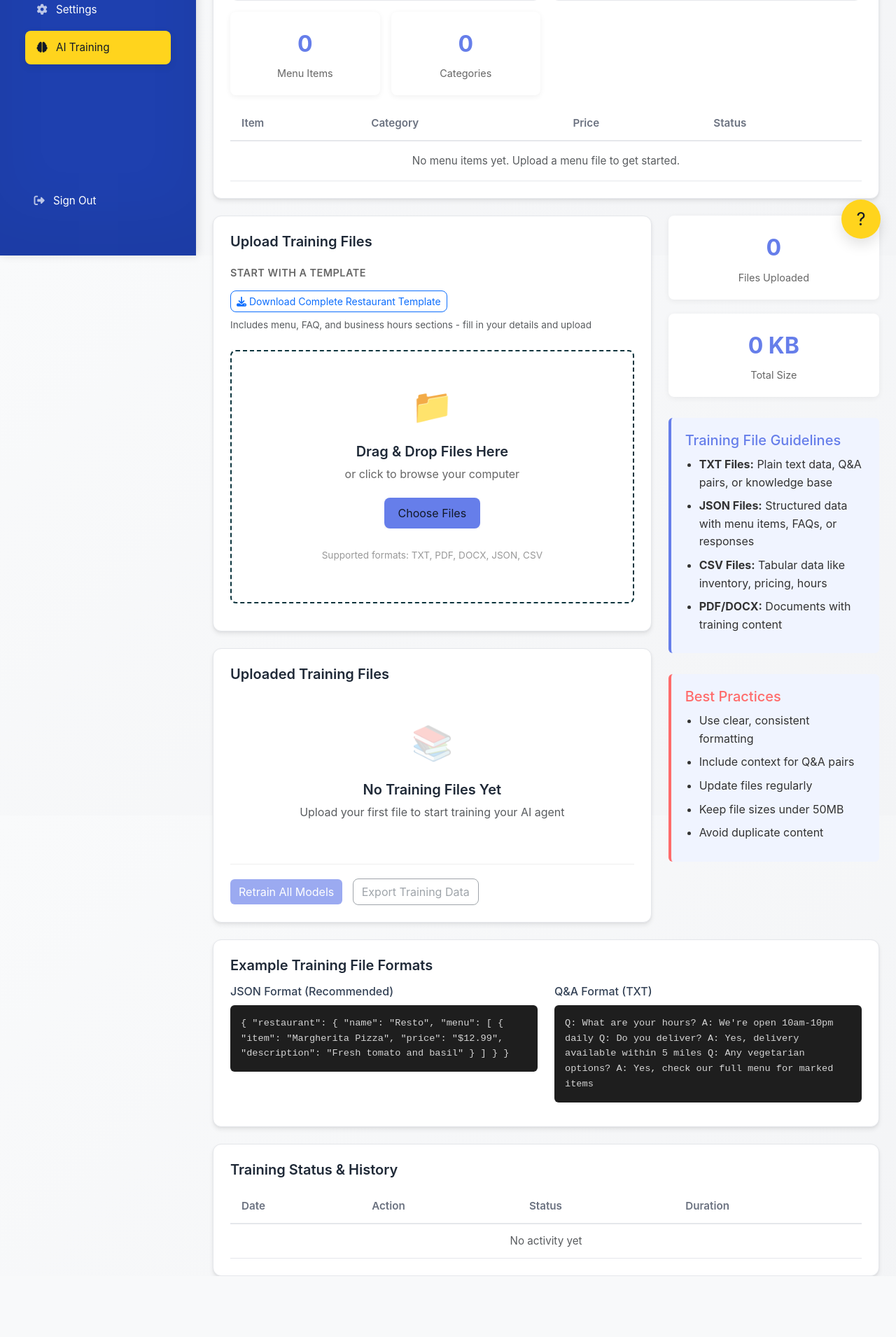
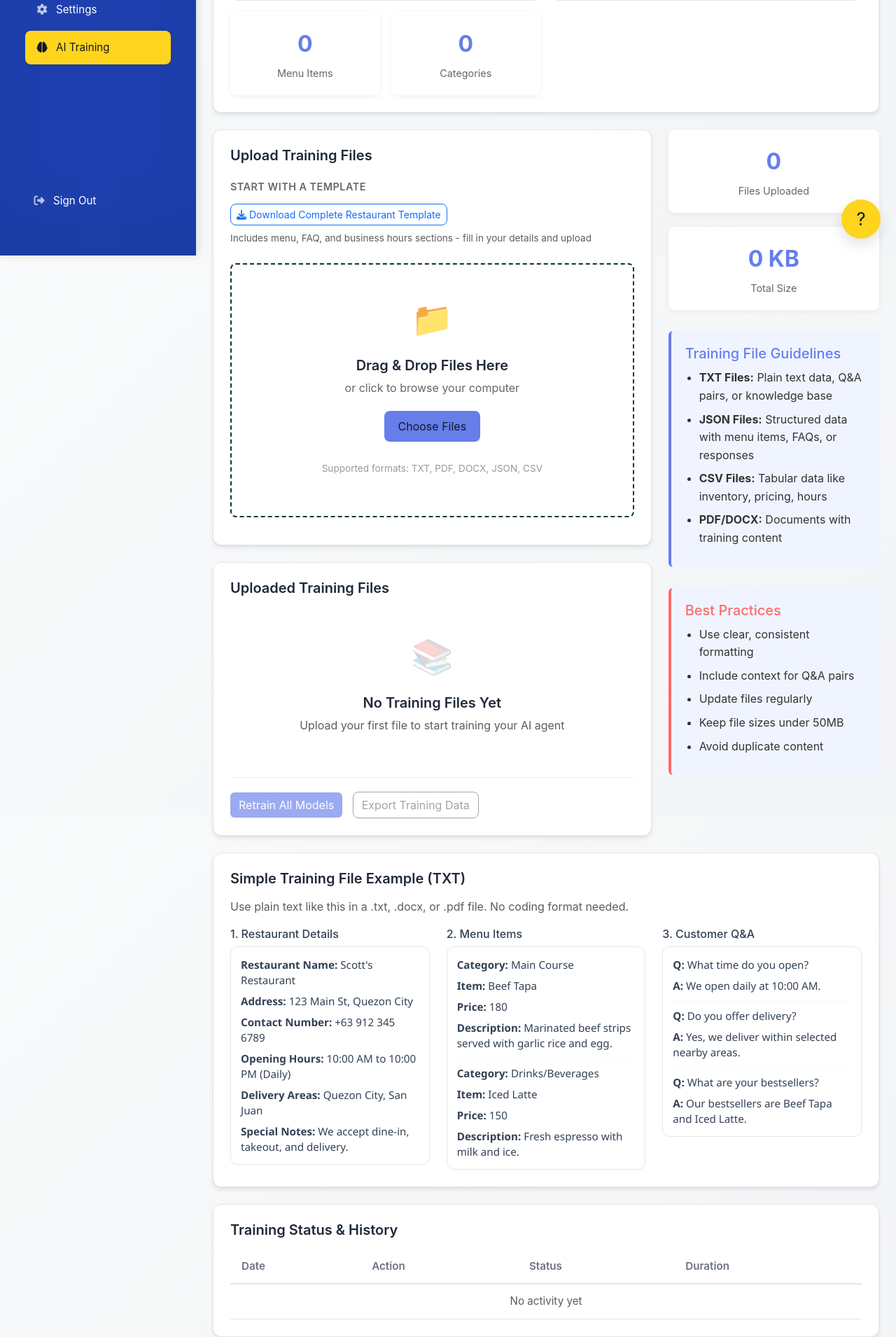
Before and after one commit to jsnb21/NA13Bot-F, a Flask app: page /ai-training in a window 1280 px wide. Shown: the part 435-2345 px from the top of the page at 70% size. Before the commit the page ends 2258 px from the top, so only its background shows below. Run offline with Flask 2, Linux system fonts and the light colour scheme; the visitor is signed in with stand-in values (Sample User, id 1); data that the repository does not hold is empty; some libraries are stand-ins or nearby versions.

Commit message:
Add AI upload modal and training examples UI
Introduce an AI processing modal and improve training-file UI/UX. CSS: add styles for training-example cards, ai-read modal, spinner and related typography/spacing. JS: add showAiReadModal/hideAiReadModal, update upload handlers to show contextual messages while reading/processing files and hide the modal in finally blocks. ai-training.html: tighten layout spacing, remove the large sample items table, replace example formats with three structured training example cards, and append the aiReadModal markup. menu.html: restyle Auto-Categorize button and remove the quick inline add form and its JS references. These changes improve feedback during AI uploads and make example training content clearer for users.

```diff
--- a/static/css/ai-training.css
+++ b/static/css/ai-training.css
@@ -245,6 +245,8 @@
         font-family: 'Courier New', monospace;
         font-size: 0.85rem;
         margin: 10px 0;
+        white-space: pre-wrap;
+        line-height: 1.5;
     }
 
     .toast-container {
@@ -393,3 +395,57 @@
         color: #0b343d;
         margin-bottom: 10px;
     }
+
+    .training-example-card {
+        background: #ffffff;
+        border: 1px solid #e5e7eb;
+        border-radius: 10px;
+        padding: 14px;
+        min-height: 220px;
+    }
+    .training-example-card p {
+        margin: 0 0 8px;
+        color: #334155;
+        line-height: 1.45;
+        font-family: 'Segoe UI', Tahoma, Geneva, Verdana, sans-serif;
+        font-size: 0.95rem;
+    }
+    .training-example-card hr {
+        margin: 10px 0;
+        border: none;
+        border-top: 1px solid #e5e7eb;
+    }
+
+    .ai-read-modal {
+        position: fixed;
+        inset: 0;
+        display: none;
+        align-items: center;
+        justify-content: center;
+        background: rgba(15, 23, 42, 0.45);
+        z-index: 11000;
+        padding: 20px;
+    }
+    .ai-read-modal.open {
+        display: flex;
+    }
+    .ai-read-modal__content {
+        width: min(480px, 95vw);
+        background: #ffffff;
+        border-radius: 14px;
+        padding: 24px;
+        text-align: center;
+        box-shadow: 0 24px 60px rgba(0, 0, 0, 0.2);
+    }
+    .ai-read-spinner {
+        width: 56px;
+        height: 56px;
+        border-radius: 50%;
+        border: 4px solid #e5e7eb;
+        border-top-color: #0b343d;
+        margin: 0 auto 14px;
+        animation: aiReadSpin 0.9s linear infinite;
+    }
+    @keyframes aiReadSpin {
+        to { transform: rotate(360deg); }
+    }
--- a/static/js/ai-training.js
+++ b/static/js/ai-training.js
@@ -979,6 +979,23 @@ const menuUploadInput = document.getElementById('menuUploadAiTraining');
 const menuPhotoTrigger = document.getElementById('menuPhotoTriggerAiTraining');
 const menuPhotoInput = document.getElementById('menuPhotoUploadAiTraining');
 const clearMenuBtn = document.getElementById('clearMenuBtnAiTraining');
+const aiReadModal = document.getElementById('aiReadModal');
+const aiReadStatus = document.getElementById('aiReadStatus');
+
+function showAiReadModal(message) {
+    if (!aiReadModal) return;
+    if (aiReadStatus && message) {
+        aiReadStatus.textContent = message;
+    }
+    aiReadModal.classList.add('open');
+    aiReadModal.setAttribute('aria-hidden', 'false');
+}
+
+function hideAiReadModal() {
+    if (!aiReadModal) return;
+    aiReadModal.classList.remove('open');
+    aiReadModal.setAttribute('aria-hidden', 'true');
+}
 
 if (menuUploadTrigger && menuUploadInput) {
     menuUploadTrigger.addEventListener('click', () => menuUploadInput.click());
@@ -990,6 +1007,7 @@ if (menuUploadTrigger && menuUploadInput) {
         const file = menuUploadInput.files[0];
         const formData = new FormData();
         formData.append('menu_file', file, file.name);
+        showAiReadModal(`Reading ${file.name} with AI. This may take a moment...`);
 
         try {
             const res = await fetch('/menu/upload', {
@@ -1006,6 +1024,7 @@ if (menuUploadTrigger && menuUploadInput) {
         } catch (err) {
             showToast('error', err.message || 'Menu upload failed');
         } finally {
+            hideAiReadModal();
             menuUploadInput.value = '';
         }
     });
@@ -1022,6 +1041,8 @@ if (menuPhotoTrigger && menuPhotoInput) {
         Array.from(menuPhotoInput.files).forEach((file) => {
             formData.append('menu_photos', file, file.name);
         });
+        const count = menuPhotoInput.files.length;
+        showAiReadModal(`Processing ${count} image file${count > 1 ? 's' : ''}. Please wait...`);
 
         try {
             const res = await fetch('/menu/photos/upload', {
@@ -1038,6 +1059,7 @@ if (menuPhotoTrigger && menuPhotoInput) {
         } catch (err) {
             showToast('error', err.message || 'Photo upload failed');
         } finally {
+            hideAiReadModal();
             menuPhotoInput.value = '';
         }
     });
--- a/templates/clients/ai-training.html
+++ b/templates/clients/ai-training.html
@@ -55,7 +55,7 @@
             </div>
         </div>
 
-        <div class="row g-3 mb-3">
+        <div class="row g-3 mb-0">
             <div class="col-md-3 col-6">
                 <div class="stat-card">
                     <div class="stat-value">{{ menu_items|length }}</div>
@@ -69,40 +69,6 @@
                 </div>
             </div>
         </div>
-
-        <div class="table-responsive">
-            <table class="table table-sm align-middle mb-0">
-                <thead>
-                    <tr>
-                        <th>Item</th>
-                        <th>Category</th>
-                        <th>Price</th>
-                        <th>Status</th>
-                    </tr>
-                </thead>
-                <tbody>
-                    {% for item in menu_items[:12] %}
-                    <tr>
-                        <td>{{ item.get('name', '') }}</td>
-                        <td>{{ item.get('category', 'Uncategorized') }}</td>
-                        <td>
-                            {% set symbol = cfg.get('currency_symbol', '₱') %}
-                            {% if symbol == 'None' or symbol == '' %}{% set symbol = '₱' %}{% endif %}
-                            {{ symbol }}{{ item.get('price', '') }}
-                        </td>
-                        <td>{{ item.get('status', 'Live') }}</td>
-                    </tr>
-                    {% else %}
-                    <tr>
-                        <td colspan="4" class="text-muted text-center py-3">No menu items yet. Upload a menu file to get started.</td>
-                    </tr>
-                    {% endfor %}
-                </tbody>
-            </table>
-        </div>
-        {% if menu_items|length > 12 %}
-        <p class="text-muted small mt-2 mb-0">Showing first 12 of {{ menu_items|length }} items.</p>
-        {% endif %}
     </div>
 
     <div class="row mb-4">
@@ -197,40 +163,53 @@
     </div>
 
     <div class="card-surface mb-4">
-        <h5 class="mb-3">Example Training File Formats</h5>
+        <h5 class="mb-3">Simple Training File Example (TXT)</h5>
+        <p class="text-muted mb-3">Use plain text like this in a .txt, .docx, or .pdf file. No coding format needed.</p>
 
         <div class="row">
-            <div class="col-md-6">
-                <h6>JSON Format (Recommended)</h6>
-                <div class="code-example">{
-  "restaurant": {
-    "name": "Resto",
-    "menu": [
-      {
-        "item": "Margherita Pizza",
-        "price": "$12.99",
-        "description": "Fresh tomato and basil"
-      }
-    ]
-  }
-}</div>
+            <div class="col-md-4">
+                <h6>1. Restaurant Details</h6>
+                <div class="training-example-card">
+                    <p><strong>Restaurant Name:</strong> Scott's Restaurant</p>
+                    <p><strong>Address:</strong> 123 Main St, Quezon City</p>
+                    <p><strong>Contact Number:</strong> +63 912 345 6789</p>
+                    <p><strong>Opening Hours:</strong> 10:00 AM to 10:00 PM (Daily)</p>
+                    <p><strong>Delivery Areas:</strong> Quezon City, San Juan</p>
+                    <p class="mb-0"><strong>Special Notes:</strong> We accept dine-in, takeout, and delivery.</p>
+                </div>
             </div>
-            <div class="col-md-6">
-                <h6>Q&A Format (TXT)</h6>
-                <div class="code-example">Q: What are your hours?
-A: We're open 10am-10pm daily
-
-Q: Do you deliver?
-A: Yes, delivery available within 5 miles
-
-Q: Any vegetarian options?
-A: Yes, check our full menu for marked items</div>
+            <div class="col-md-4">
+                <h6>2. Menu Items</h6>
+                <div class="training-example-card">
+                    <p class="mb-2"><strong>Category:</strong> Main Course</p>
+                    <p><strong>Item:</strong> Beef Tapa</p>
+                    <p><strong>Price:</strong> 180</p>
+                    <p><strong>Description:</strong> Marinated beef strips served with garlic rice and egg.</p>
+                    <hr>
+                    <p class="mb-2"><strong>Category:</strong> Drinks/Beverages</p>
+                    <p><strong>Item:</strong> Iced Latte</p>
+                    <p><strong>Price:</strong> 150</p>
+                    <p class="mb-0"><strong>Description:</strong> Fresh espresso with milk and ice.</p>
+                </div>
+            </div>
+            <div class="col-md-4">
+                <h6>3. Customer Q&amp;A</h6>
+                <div class="training-example-card">
+                    <p><strong>Q:</strong> What time do you open?</p>
+                    <p><strong>A:</strong> We open daily at 10:00 AM.</p>
+                    <hr>
+                    <p><strong>Q:</strong> Do you offer delivery?</p>
+                    <p><strong>A:</strong> Yes, we deliver within selected nearby areas.</p>
+                    <hr>
+                    <p><strong>Q:</strong> What are your bestsellers?</p>
+                    <p class="mb-0"><strong>A:</strong> Our bestsellers are Beef Tapa and Iced Latte.</p>
+                </div>
             </div>
         </div>
     </div>
 
     <div class="card-surface">
-        <h5 class="mb-3">Training Status & History</h5>
+        <h5 class="mb-3">Training Status &amp; History</h5>
         <table class="table mb-0">
             <thead style="background:#f8f9fa;">
                 <tr>
@@ -256,5 +235,13 @@ A: Yes, check our full menu for marked items</div>
     </div>
 </div>
 
+<div id="aiReadModal" class="ai-read-modal" aria-hidden="true">
+    <div class="ai-read-modal__content" role="dialog" aria-modal="true" aria-labelledby="aiReadTitle">
+        <div class="ai-read-spinner" aria-hidden="true"></div>
+        <h5 id="aiReadTitle" class="mb-2">AI Is Processing Your Upload</h5>
+        <p id="aiReadStatus" class="mb-0 text-muted">Reading your file and extracting menu content. Please wait...</p>
+    </div>
+</div>
+
 <script src="{{ url_for('static', filename='js/ai-training.js')}}"></script>
 {% endblock %}
```
Also changed, not shown: templates/clients/menu.html (+1 -43 lines).
